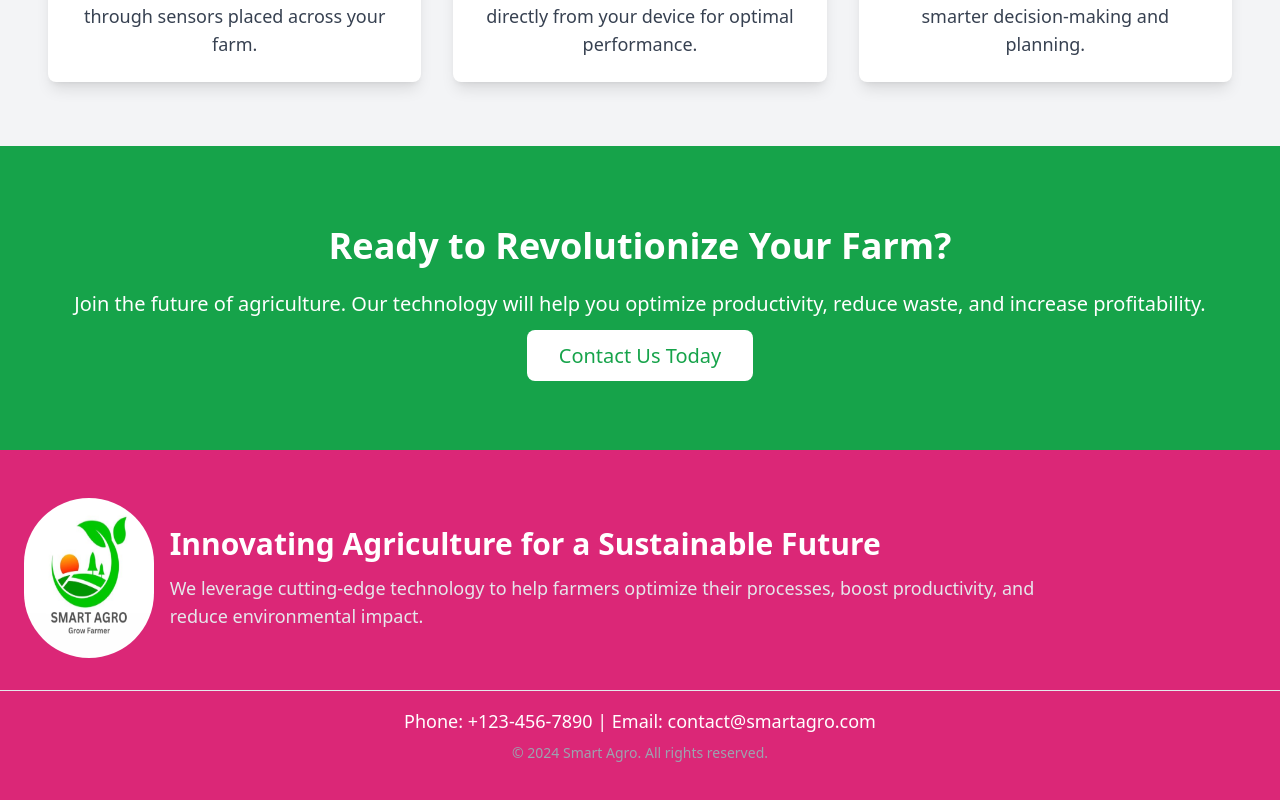
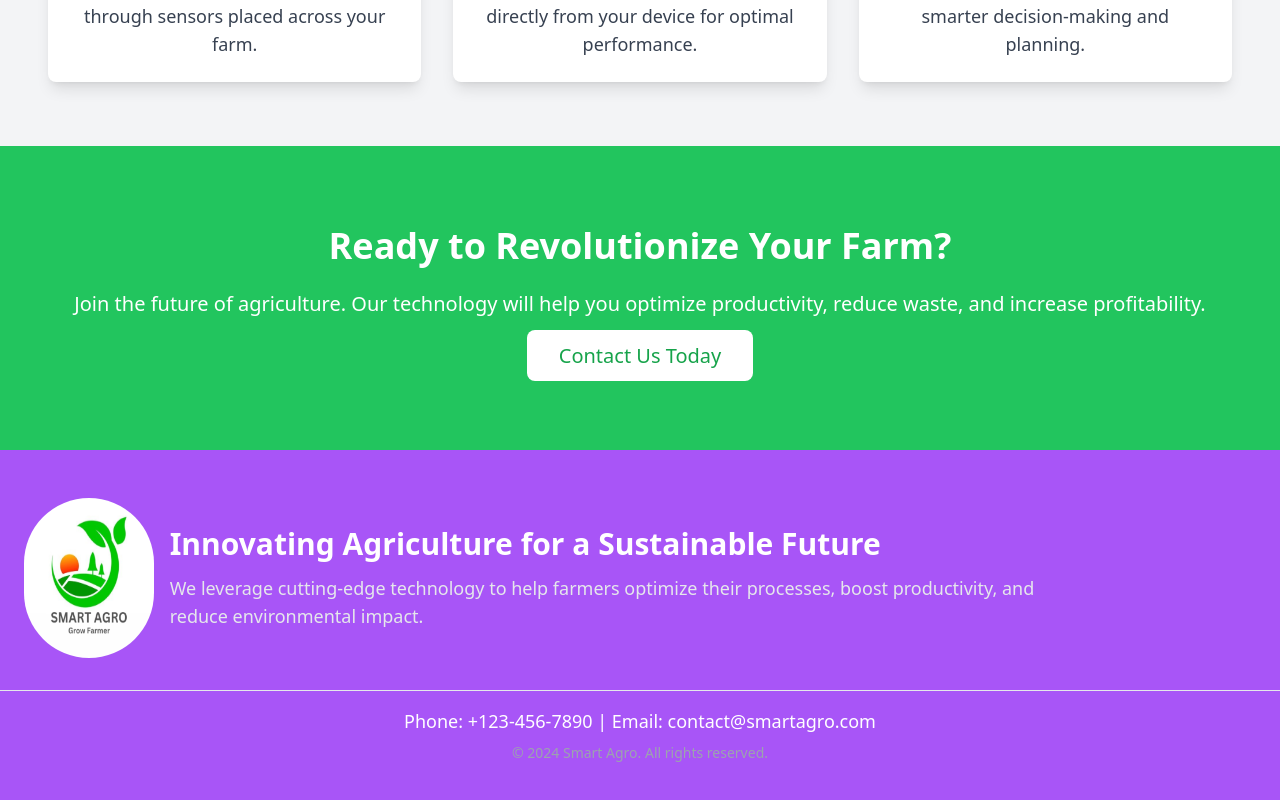
Before and after one commit to Chaitanyabagade/smartagro, a React (Create React App) app: page / in a window 1280 px wide. Shown: the part 1128-1928 px from the top of the page. Built offline with nearby package versions, Linux system fonts and the light colour scheme.

Commit message:
fixing issuen of elsint

```diff
--- a/src/Components/DashFarmInfo.jsx
+++ b/src/Components/DashFarmInfo.jsx
@@ -35,8 +35,11 @@
 
 
     useEffect(() => {
+        /* eslint-disable react-hooks/exhaustive-deps */
         getAllNodesData();
-    });
+/* eslint-enable react-hooks/exhaustive-deps */
+
+    },[]);
     return (
         <div className="bg-white border-2  border-green-600 p-2 h-fit max-h-[300px] overflow-y-scroll min-h-[300px] shadow-md rounded-lg">
             <p className="text-center text-3xl font-bold text-green-600 text-stroke">Farm Name <b className='text-orange-600'>{props.farmName}</b>  </p>
--- a/src/Components/Footer.jsx
+++ b/src/Components/Footer.jsx
@@ -3,7 +3,7 @@
 
 const Footer = () => {
   return (
-    <footer className="bg-pink-600 text-white py-12">
+    <footer className="bg-purple-500 text-white py-12">
       <div className="container mx-auto px-6 flex flex-col lg:flex-row justify-between items-center">
         {/* Left Section: Logo */}
         <div className="mb-8 lg:mb-0 flex justify-center lg:justify-start">
--- a/src/Components/Home.jsx
+++ b/src/Components/Home.jsx
@@ -70,7 +70,7 @@
       </section>
 
       {/* Call to Action Section */}
-      <section className="bg-green-600 text-white py-20 text-center">
+      <section className="bg-green-500 text-white py-20 text-center">
         <h2 className="text-3xl sm:text-4xl font-bold mb-6">Ready to Revolutionize Your Farm?</h2>
         <p className="text-lg sm:text-xl mb-6">
           Join the future of agriculture. Our technology will help you optimize productivity, reduce waste, and increase profitability.
```
Also changed, not shown: 1 other file (tests, documents, lock files or other folders).
